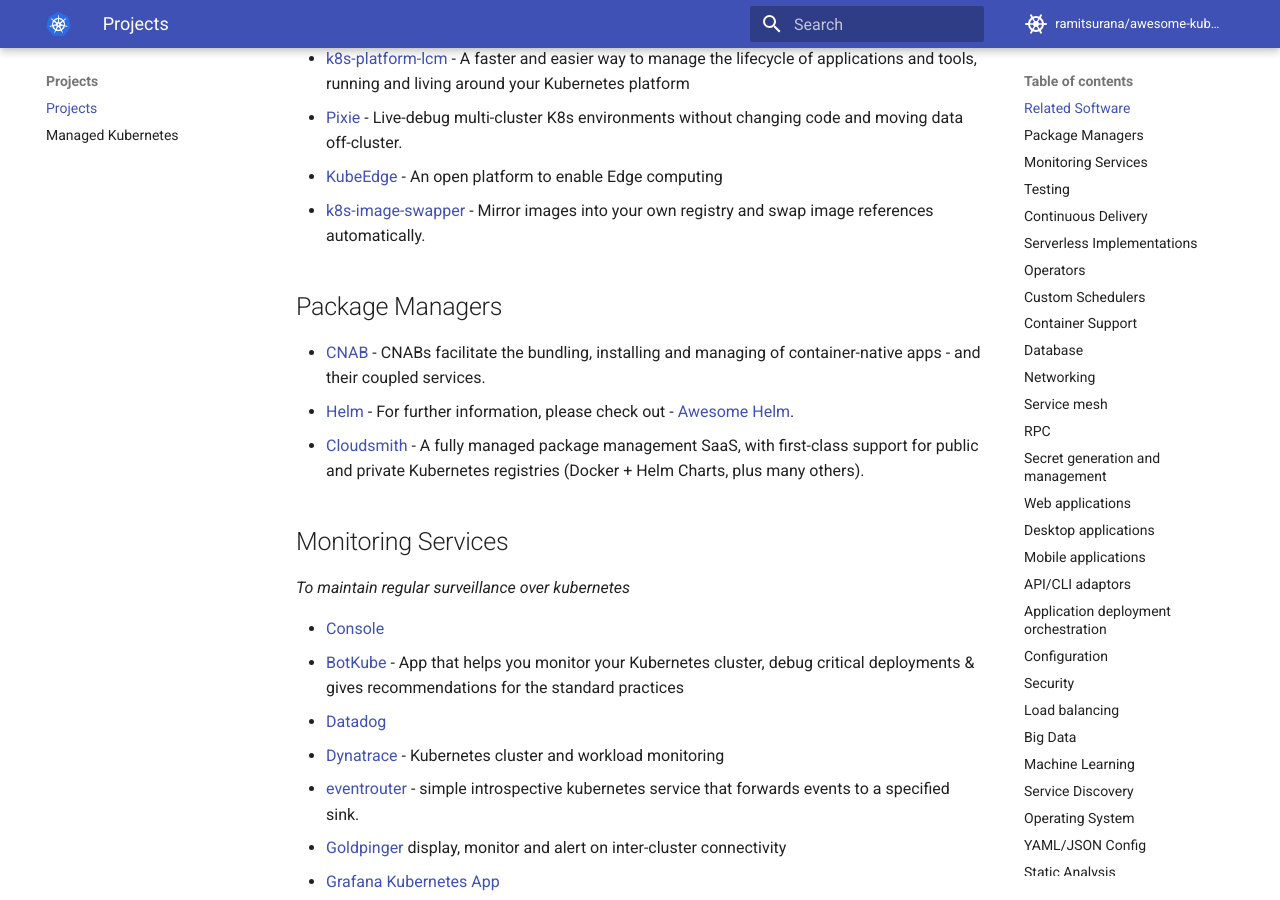
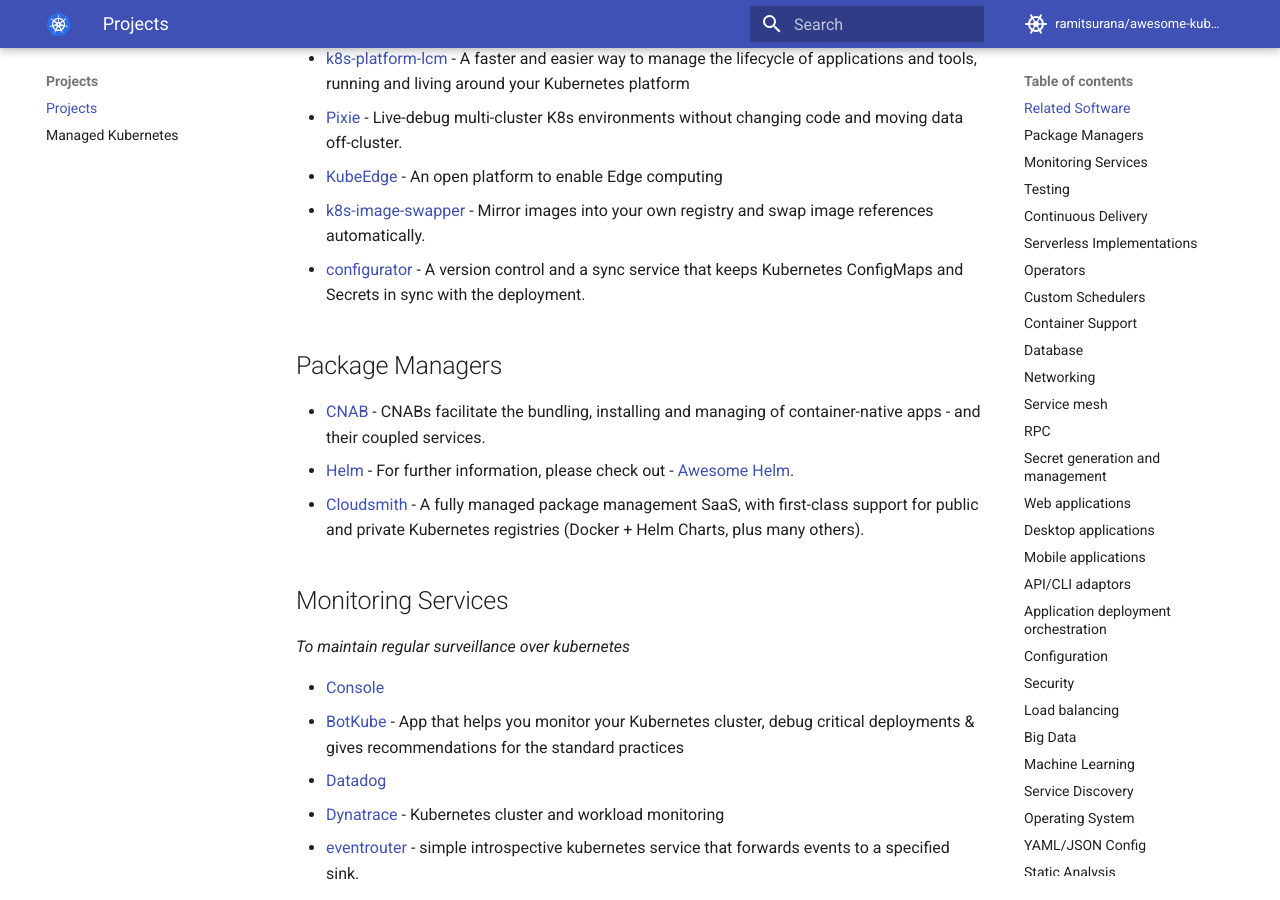
Before and after one commit to ramitsurana/awesome-kubernetes, an MkDocs documentation site: the page built from docs/projects/projects.md, in a window 1280 px wide and 900 px high, scrolled down 1460 px. Built offline with MkDocs 1.6.1 and Material for MkDocs 9.7.7, drawn with Linux system fonts in a browser that asks for light colours; comment, search, counter and statistics services are not loaded.

Commit message:
Added configurator to the project list (#708)

```diff
--- a/docs/projects/projects.md
+++ b/docs/projects/projects.md
@@ -40,6 +40,7 @@ Projects
 * [Pixie](https://github.com/pixie-labs/pixie) - Live-debug multi-cluster K8s environments without changing code and moving data off-cluster.
 * [KubeEdge](https://kubeedge.io) - An open platform to enable Edge computing
 * [k8s-image-swapper](https://github.com/estahn/k8s-image-swapper) - Mirror images into your own registry and swap image references automatically.
+* [configurator](https://github.com/gopaddle-io/configurator) - A version control and a sync service that keeps Kubernetes ConfigMaps and Secrets in sync with the deployment.
 
 ## Package Managers
 
```
